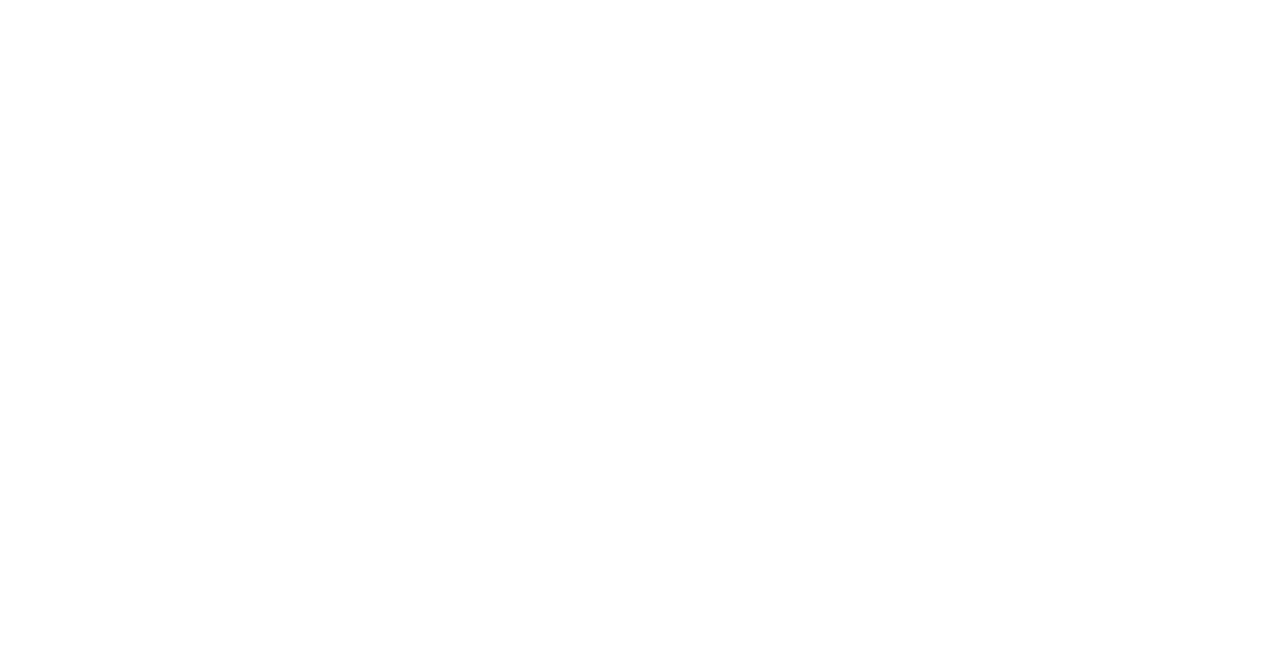
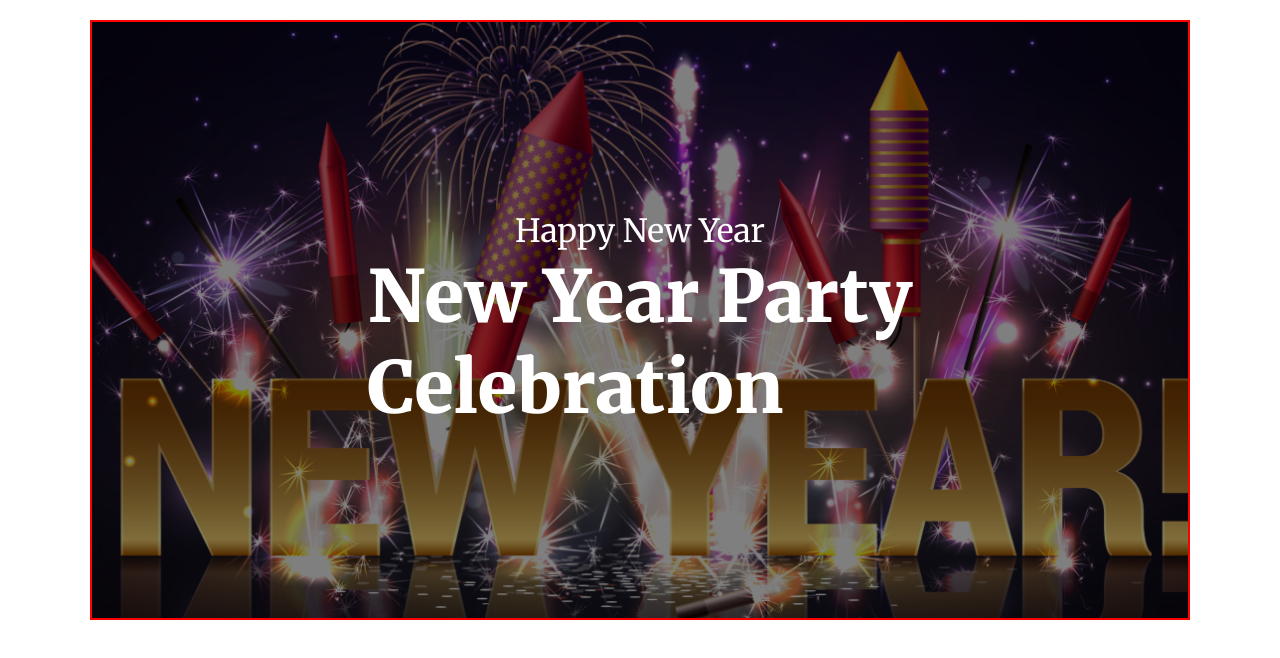
Before and after one commit to nurislamemon1/batch9-a1-solution, a plain HTML site: page index.html in a window 1280 px wide. Drawn offline with Linux system fonts and the light colour scheme.

Commit message:
banner section done

```diff
--- a/index.html
+++ b/index.html
@@ -4,9 +4,17 @@
     <meta charset="UTF-8">
     <meta name="viewport" content="width=device-width, initial-scale=1.0">
     <title> assigenment solution </title>
+    <link rel="stylesheet" href="styles/styles.css">
 </head>
 <body>
-    <header></header>
+    <header class="banner-container">
+        <div class="banner-content">
+            <p>Happy New Year</p>
+            <h1>New Year Party <br>
+               Celebration</h1>
+        </div>
+
+    </header>
     <main></main>
     <footer></footer>
 </body>
--- a/styles/styles.css
+++ b/styles/styles.css
@@ -0,0 +1,45 @@
+@import url('https://fonts.googleapis.com/css2?family=Merriweather:ital,wght@0,300;0,400;0,700;0,900;1,300;1,400;1,700;1,900&display=swap');
+
+* {
+    box-sizing: border-box;
+    margin: 0 ;
+    padding: 0 ;
+}
+body{
+    font-family: "Merriweather", serif;
+}
+
+/* banner section styles here */
+.banner-container{
+    max-width: 1100px;
+    height: 600px;
+    border: 2px solid red;
+    margin: 0 auto;
+    margin-top: 20px;
+    background-color: rgba(0, 0, 0, 0.5);
+   background-image: url("/images/Banner\ Image.png");
+   background-position: center;
+   background-repeat: no-repeat;
+   background-size: cover;
+   background-blend-mode: overlay;
+}
+
+.banner-content{
+    display: flex;
+    flex-direction: column;
+    justify-content: center;
+    align-items: center;
+    height: 600px;
+}
+.banner-content p , h1 {
+    color: white;
+}
+
+.banner-content p{
+    font-size: 32px;
+    font-weight: 400;
+}
+.banner-content h1{
+    font-size: 72px;
+    font-weight: 900;
+}
```
Also changed, not shown: images/Banner Image.png (added), images/Ellipse 1.png (added), images/Group 44.png (added), images/Group 61.png (added), images/Group 70.png (added), images/Group 75.png (added), images/Group 96.png (added), images/New Year Photo.png (added), images/Rectangle 2.png (added), images/Rectangle 3.png (added), images/Rectangle 4.png (added), images/Rectangle 5.png (added), images/Rectangle 6.png (added), images/Rectangle 7.png (added), 1 more files, 1 other file.
